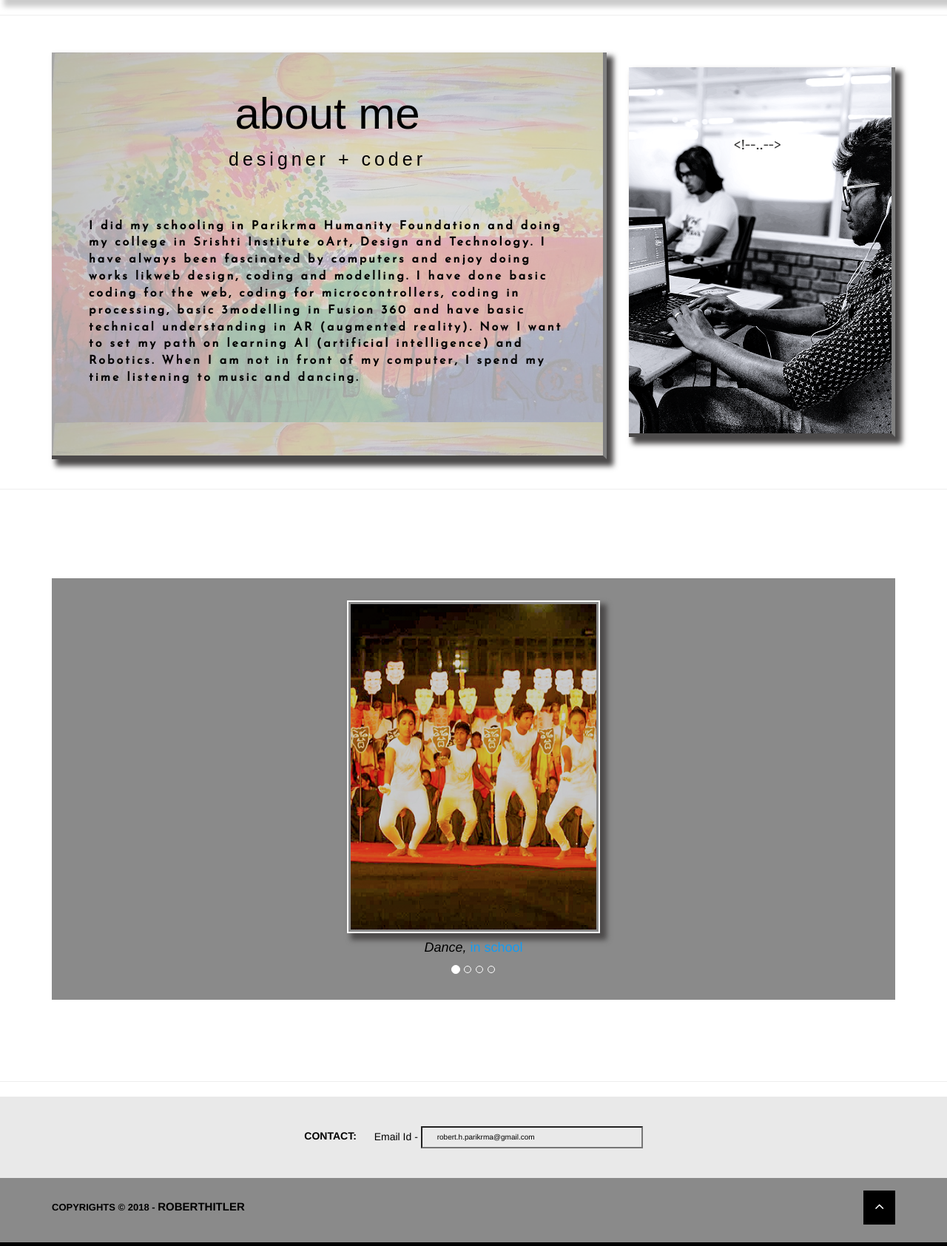
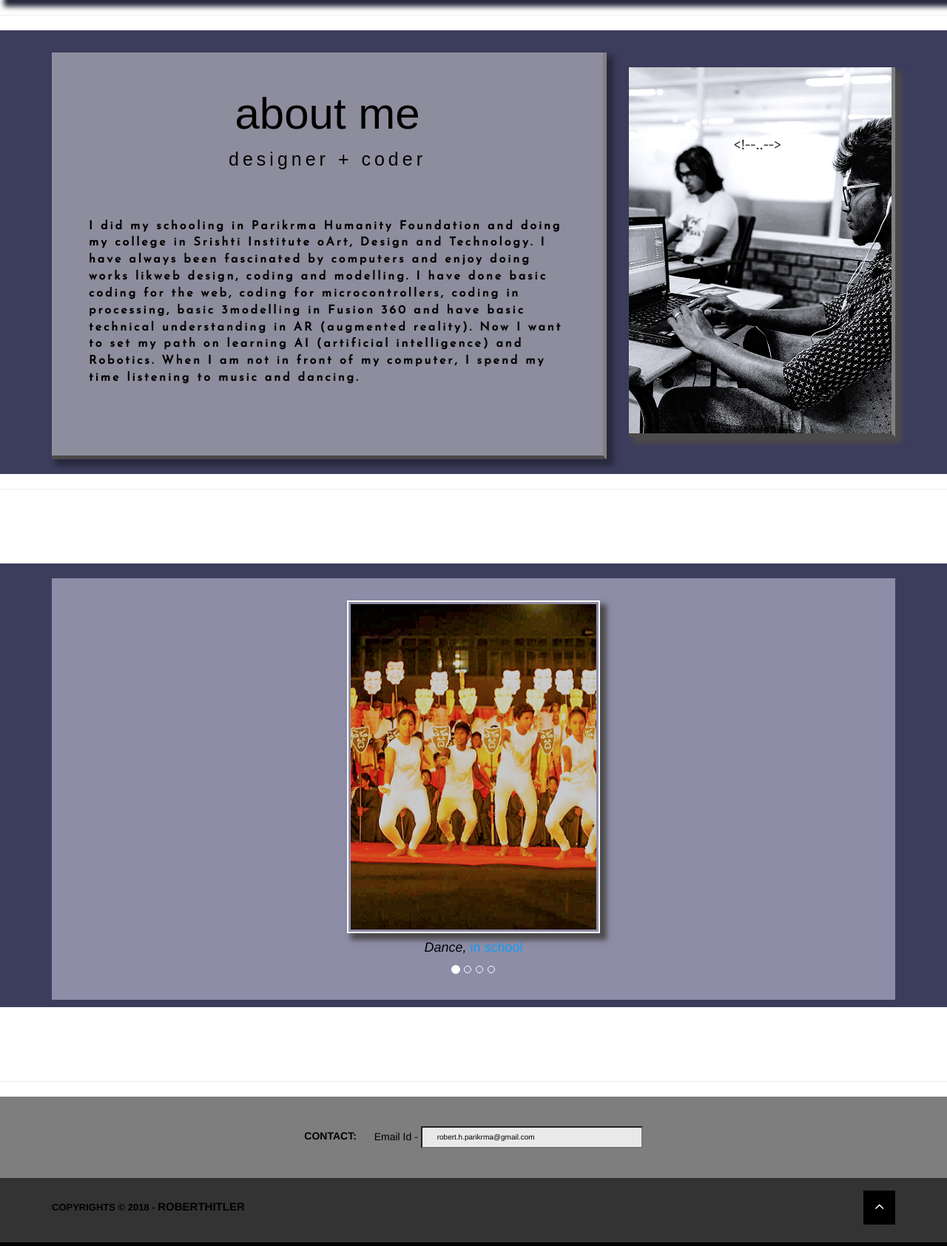
Before and after one commit to RobertHitler/RobertHitler.github.io, a PHP site: page /About_me.html in a window 1280 px wide. Shown: the part 115-1800 px from the top of the page at 74% size. Run offline with PHP 8.4, Linux system fonts and the light colour scheme.

Commit message:
style_update

```diff
--- a/About_me.html
+++ b/About_me.html
@@ -43,10 +43,10 @@
 	</div>
 </header>
 <hr>
-<section>
+<section class="abt_content">
 	<div class="main_content">
 		<div class="container">
-			<div class="row">
+			<div id="abt_me_row" class="row">
 			  <div class="col-md-8">
 					<div class="abt_me_overlay">
 						<div class="abt_me">
--- a/css/style.css
+++ b/css/style.css
@@ -4,7 +4,7 @@
 .main_header{
 	background-color:#E9E9E9;
 	border-top: 5px solid black;
-	box-shadow: 7px 7px 7px 2px #CBCBCB;
+	box-shadow: 7px 7px 7px 2px #28283e;
 
 }
 .logo{
@@ -129,7 +129,12 @@
 	margin-top: 20px;
 	margin-bottom: 100px;
 	text-align: center;
+	background-color: rgba(60, 60, 93,0.75);
 	font-family:'Source Code Pro', monospace;
+}
+
+#de_co.row{
+	background-color:rgba(221,221,221,1);
 }
 
 .coder_bg{
@@ -139,7 +144,7 @@
 	padding-top: 100px;
 	margin-left: 130px;
 	background-color: #E9E9E9;
-	box-shadow: 7px 7px 7px 2px #CBCBCB;
+	box-shadow: 7px 7px 7px 2px #28283e;
 }
 .designer_bg{
 	width: 60%;
@@ -148,16 +153,16 @@
 	margin-left: 90px;
 	padding-top: 100px;
 	background-color: #E9E9E9;
-	box-shadow: 7px 7px 7px 2px #CBCBCB;
+	box-shadow: 7px 7px 7px 2px #28283e;
 }
 
 .coder_bg:hover{
 	background-image: url(../images/code.PNG);
-	opacity: 0.5;
+	opacity: 0.85;
 	margin-left: 100px;
 	width: 70%;
 	height: 250px;
-	box-shadow: 10px 10px 10px 5px grey;
+	box-shadow: 10px 10px 10px 5px #28283e;
 	border-bottom: 5px solid black;
 	border-right: 5px solid black;
 
@@ -165,11 +170,11 @@
 }
 .designer_bg:hover{
 	background-image: url(../images/domnum_prtnm.png);
-	opacity: 0.5;
+	opacity: 0.85;
 	width: 70%;
 	margin-left: 70px;
 	height: 250px;
-	box-shadow: 10px 10px 10px 5px grey;
+	box-shadow: 10px 10px 10px 5px #28283e;
 	border-bottom: 5px solid black;
 	border-right: 5px solid black;
 
@@ -185,11 +190,11 @@
 .contact_email{
 	padding-bottom: 30px;
 	width: 100%;
-	background-color: #E9E9E9;
+	background-color:#7E7E7E;
 }
 
 footer{
-	background-color: #8A8A8A;
+	background-color: #333333;
 	padding-top: 28px;
 	padding-bottom: 28px;
 	border-bottom: 5px solid black;
--- a/css/style_1.css
+++ b/css/style_1.css
@@ -1,8 +1,15 @@
 @charset "utf-8";
 /* CSS Document */
+
+.abt_content{
+	width: 100%;
+	height: 600px;
+	background-size: cover;
+}
 .main_content{
 	width: 100%;
-	height: 600px;
+	height:600px;
+	background-color: rgb(60, 60, 93);
 }
 
 .my_pic{
@@ -29,16 +36,13 @@
 	background-image: url(../images/my_img_2.jpg);
 
 }
-.abt_me_overlay{
-	background-image: url(../images/abt_me_2.jpg);
-}
 .abt_me{
 	width: 100%;
 	height:550px;
-	background-color:rgba(221,221,221,0.75);
+	background-color:rgba(221,221,221,0.5);
 	border-bottom: 5px solid #4C4A4A;
 	border-right: 5px solid grey;
-	box-shadow: 7px 7px 7px 2px #4C4A4A;
+	box-shadow: 7px 7px 7px 2px #28283e;
 	/*opacity: 0.5;*/
 }
 .abt_me h2{
@@ -77,6 +81,7 @@
 	-o-background-size: cover;
 	-moz-background-size: cover;
 	background-position: 50% 50%;
+	background-color: rgb(60, 60, 93);
 }
 
 .interests-overlay{
@@ -85,7 +90,7 @@
 
 }
 .carousel{
-	background-color: #8A8A8A;
+	background-color: rgba(222,222,243,0.5);
 
 }
 
--- a/css/style_2.css
+++ b/css/style_2.css
@@ -35,7 +35,7 @@
 	border: 1px solid #cecccc;
 	border-radius: 10px;
 	background-color:#E9E9E9;
-	box-shadow: 7px 7px 1px 2px #8A8A8A;
+	box-shadow: 7px 7px 7px 1px #28283e;
 
 }
 
--- a/index.html
+++ b/index.html
@@ -74,7 +74,7 @@
 <section>
 	<div class="design_code">
 		<div class="container">
-			<div class="row">
+			<div id="de_co" class="row">
 				<div class="coder_part">
 					<div class="col-md-6">
 						<a href="#">
```
